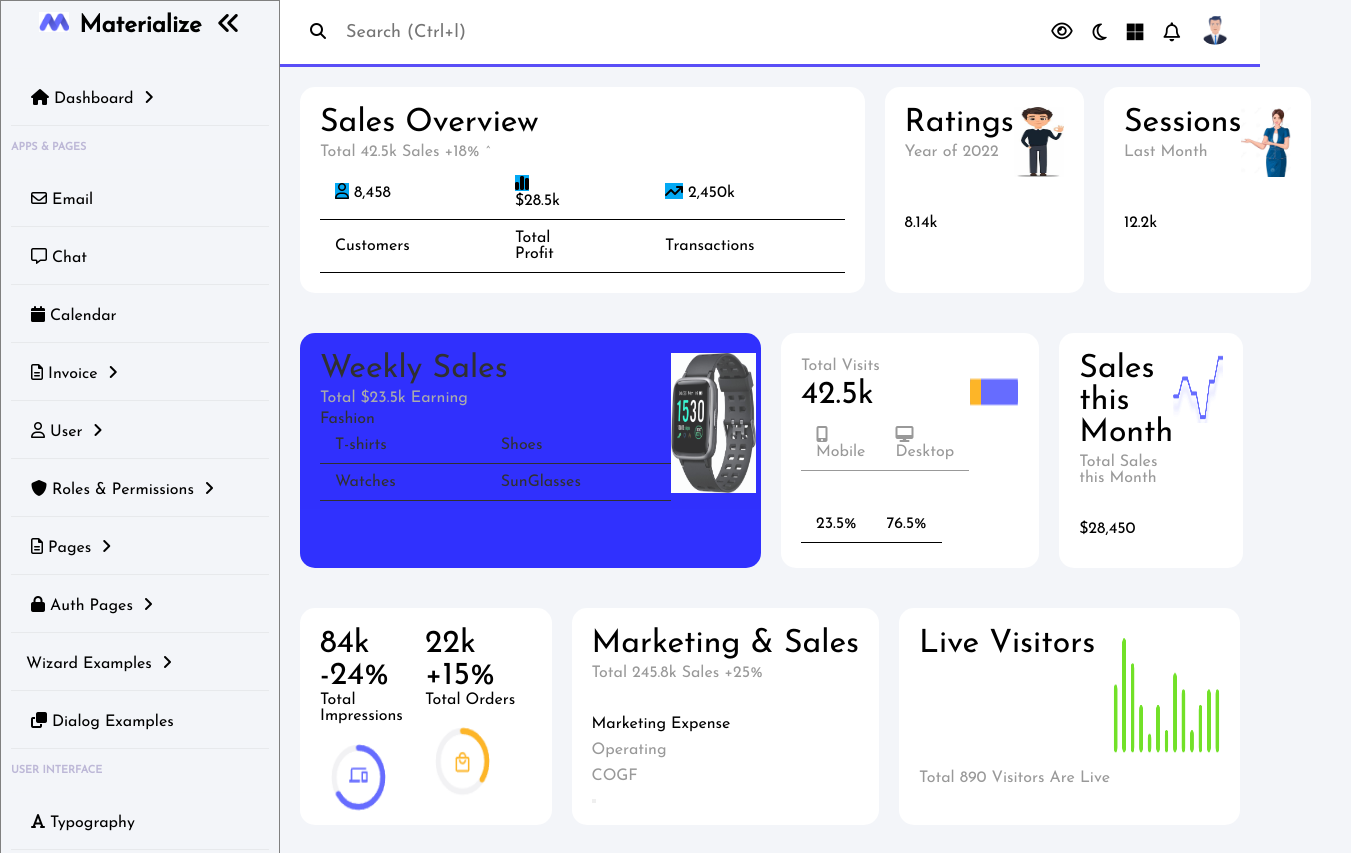
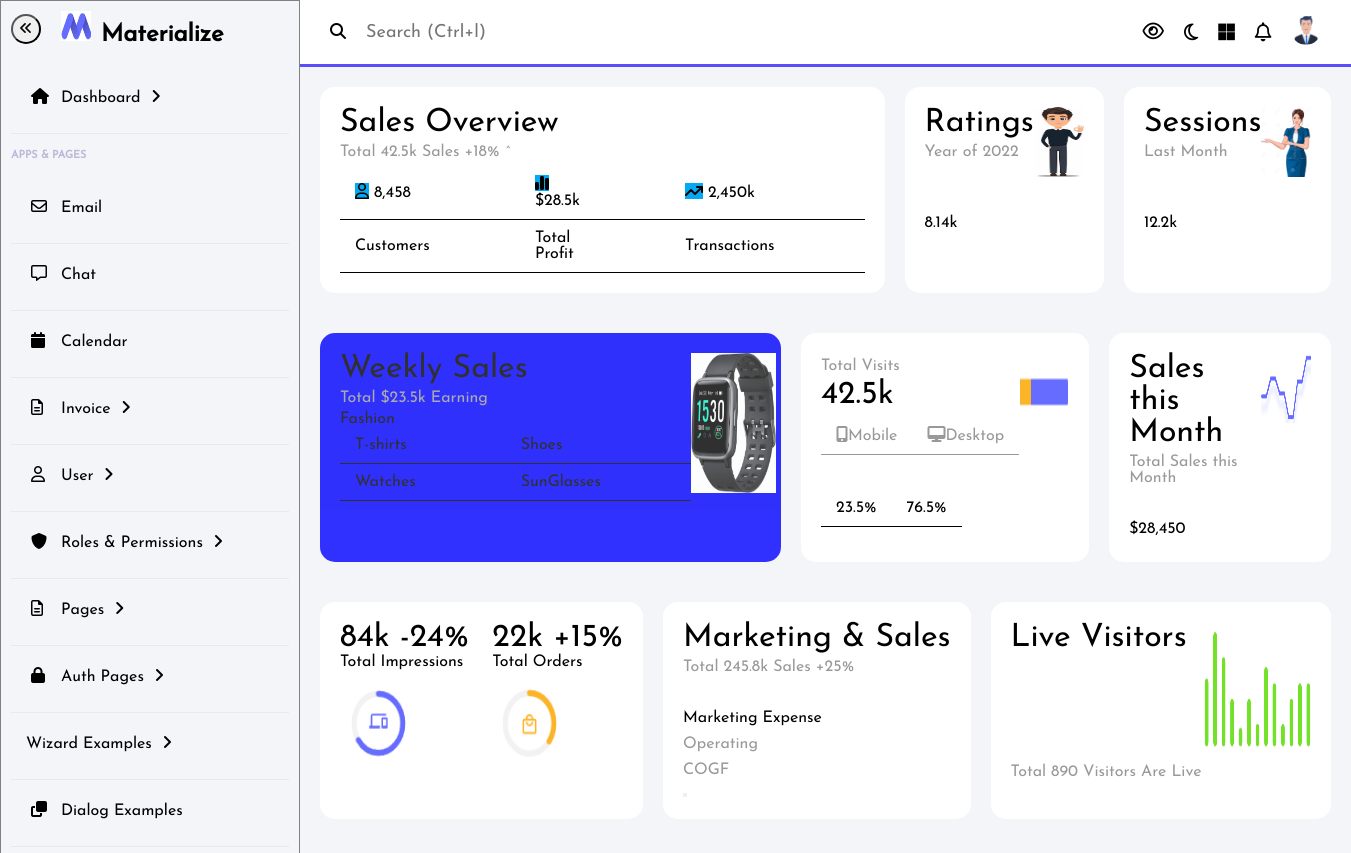
Before and after one commit to kokila-sivakumar/eCommerce-Dashboard, a plain HTML site: page Dashboard/index.html in a window 1280 px wide. Shown: the top 853 px of the page, 1351 px wide, since content can reach past the window. Drawn offline with nearby package versions, Linux system fonts and the light colour scheme.

Commit message:
Add files via upload

```diff
--- a/Dashboard/index.html
+++ b/Dashboard/index.html
@@ -8,11 +8,14 @@
     <title>Materialize</title>
 </head>
 <body>
-<section id="menu">
-<div class="scroll-bar">
+
+<div id="menu">
+<div class="scroll-bar" id="side-bar">
 <div class="wrapper">
     <div class="sidebar">
-        <h2><pre><img src="logo.png"><b>Materialize</b>  <i class="fa-solid fa-angles-left"></i></pre></h2>
+
+        <h2><pre><img id="img" src="logo.png"><b>Materialize</b>  <button type="button" id ="clickButton"><i class="fa-solid fa-angles-left"></i></button></pre></h2>
+
         <ul>
             <div class="item">
             <li><a class="sub-btn"><i class="fa-solid fa-house"></i>Dashboard
@@ -175,8 +178,9 @@
        </div>
        </div>
     </div>
-</section>
-<section id="interface">
+</div>
+<div id="auto">
+<div id="interface">
     <div class="navigation">
         <div class="n1">
             <i class="fa-solid fa-magnifying-glass"></i>
@@ -212,7 +216,8 @@
         </div>
     </div>
     </div>
-    <div class="full">
+    <dir>
+    <div class="full" id="fill">
     <div class="cardBox">
         <div class="card1">
             <div>
@@ -255,7 +260,7 @@
             </div>
         </div>
     </div>
-</div>
+
     <div class="cardBox2">
         <div class="card2">
         <div>
@@ -357,6 +362,8 @@
     </div>
     </div>
     </div>
+</div>
+</dir>
     <div>
     <dir class="board">
     <table width="100%">
@@ -518,9 +525,8 @@
     </dir>
     </div>
     </div>
-</section>
+</div>
 <script src="https://cdnjs.cloudflare.com/ajax/libs/jquery/3.6.0/jquery.min.js"></script>
-
 <script>
 $(document).ready(function(){
     $('.sub-btn').click(function(){
@@ -528,7 +534,37 @@ $(document).ready(function(){
         $(this).find('.fa-angle-right').toggleClass('rotate');
     });
 })
+
+var interface = document.getElementById("interface");
+var clickButton = document.getElementById("clickButton");
+var menu = document.getElementById("menu");
+var sidebar = document.getElementById("side-bar");
+var fill = document.getElementById("fill");
+var auto = document.getElementById("auto");
+var img = document.getElementById("img");
+var item = document.getElementById("item");
+var clickCount = 0;
+
+clickButton.onclick = function() {
+  clickCount++;
+
+  if (clickCount % 2 === 1) {
+    interface.style.width = "1280px";
+    interface.style.background = "lightgrey";
+    sidebar.style.width = "70px";
+    img.style.opacity = "0";
+    interface.style.marginRight = "0";
+    item.style.opacity = "0";
+    }
+    else {
+    sidebar.style.width = "100%";
+    interface.style.width = "100%";
+    interface.style.background = "#f0f0f0";
+    img.style.opacity = "1";
+  }
+};
+
+
 </script>
-
 </body>
 </html>
--- a/Dashboard/style.css
+++ b/Dashboard/style.css
@@ -12,6 +12,9 @@ body{
     background: #f3f5f9;
     font-family: Inter,sans-serif,-apple-system,BlinkMacSystemFont,"Segoe UI",Roboto,"Helvetica Neue",Arial,sans-serif,"Apple Color Emoji","Segoe UI Emoji","Segoe UI Symbol";
     display: flex;
+    margin: 0;
+    padding: 0;
+
 }
 
 .wrapper{
@@ -19,16 +22,25 @@ body{
     position: relative;
 }
 .wrapper .sidebar{
-    width: 280px;
+    width: 300px;
     height: 1300px;
     background: #f3f5f9;
     padding: 10px;
 }
 .wrapper .sidebar h2{
     color: black;
-    text-align: center;
-    margin-bottom: 30px;
+
+    margin-bottom: 20px;
 }
+.wrapper .sidebar h2 b{
+    padding-left: 10px;
+    padding-right: 0;
+    top: 1%;
+}
+.wrapper .sidebar{
+    position: relative;
+}
+
 .wrapper .sidebar ul li{
     padding: 15px;
     border-bottom: 1px solid rgba(0,0,0,0.05);
@@ -50,15 +62,31 @@ body{
     border-radius: 10px;
 }
 .wrapper .sidebar ul li a i{
+    padding-right: 10px;
     padding: 5px;
+    width: 35px;
+    height: 35px;
+
 }
 .scroll-bar{
     height: 1500px;
-    width: 280px;
+    width: 300px;
     border: 1px solid grey;
     font-family: 'GestaRegular', Arial, Helvetica, sans-serif;
     overflow: auto;
+    position: relative;
 }
+.scroll-bar .wrapper .sidebar h2 button{
+    position: absolute;
+    width: 30px;
+    height: 30px;
+    top: 1%;
+    display: flex;
+    border-radius: 50%;
+    justify-content: center;
+    align-items: center;
+}
+
 h6{
     color: #bdb8d7;
 }
@@ -87,12 +115,14 @@ h6{
     color: blue;
 }
 div h2 img{
-    width: 40px;
-    height: 20px;
-    padding-right: 10px;
+    width: 80px;
+    height: 30px;
+    padding-left: 50px;
+    top: 1%;
 }
 #interface{
-    width: calc(100% - 300px);
+    width: 100%;
+    position: relative;
 }
 #interface .navigation{
     display: flex;
@@ -464,4 +494,5 @@ tbody tr td{
     font-size: 14px;
     color: #554cd1;
     font-weight: 600;
+
 }
```
